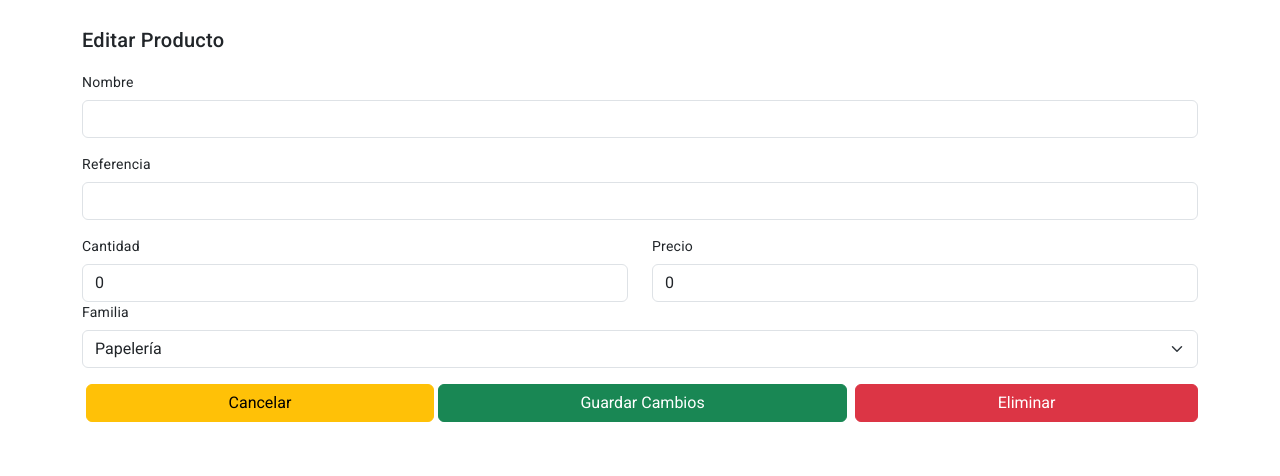
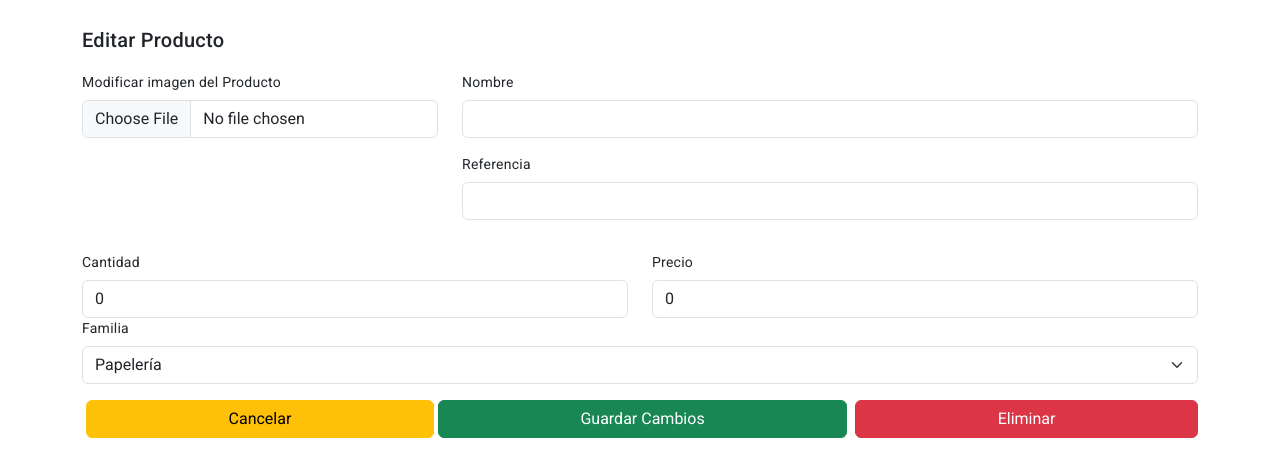
Before and after one commit to Tabuusito/MarketMate-frontend, an Angular app: page /inventario/editar/1 in a window 1280 px wide. Shown: the top 476 px of the page. Built offline with nearby package versions, Linux system fonts and the light colour scheme; no server answers.

Commit message:
Quinta iteración

```diff
--- a/src/app/modelos/productos.interface.ts
+++ b/src/app/modelos/productos.interface.ts
@@ -5,5 +5,6 @@ export interface ProductosI{
     cantidad:number;
     precio:number;
     familia:string;
+    imagen:string
 
 }
--- a/src/app/servicios/inventario.service.ts
+++ b/src/app/servicios/inventario.service.ts
@@ -40,4 +40,13 @@ export class InventarioService {
   createProduct(productData: ProductosI){
     return this.http.post<ProductosI>(this.url, productData);
   }
+
+  updateProductImage(id: number, file: File) {
+    let direccion = `${this.url}${id}/imagen`;
+    console.log(direccion);
+    let formData: FormData = new FormData();
+    formData.append('file', file, file.name);
+
+    return this.http.post<any>(direccion, formData);
+  }
 }
--- a/src/app/vistas/crear-producto/crear-producto.component.ts
+++ b/src/app/vistas/crear-producto/crear-producto.component.ts
@@ -19,7 +19,8 @@ export class CrearProductoComponent {
     cantidad: 0,
     precio: 0,
     familia: '',
-    id: 0
+    id: 0,
+    imagen:''
   }
 
   constructor(private router: Router, private service: InventarioService) {}
--- a/src/app/vistas/editar-producto/editar-producto.component.html
+++ b/src/app/vistas/editar-producto/editar-producto.component.html
@@ -1,6 +1,16 @@
 <div class="container mt-4">
     <h2>Editar Producto</h2>
     <form (ngSubmit)="editProduct()">
+        <div class="row mb-3">
+            <div class="col-4">
+                <label for="imagenProducto" class="form-label">Modificar imagen del Producto</label>
+                <input type="file" class="form-control" id="imagenProducto" accept="image/jpeg, image/png" (change)="onFileSelected($event)" name="imagen">
+
+
+                <img [src]="'http://localhost:8080/uploads/' + producto.imagen" class="img-fluid mt-2" alt="Imagen del Producto" *ngIf="producto.imagen">
+
+            </div>
+            <div class="col-8">
                 <div class="mb-3">
                     <label for="nombreProducto" class="form-label">Nombre</label>
                     <input type="text" class="form-control" id="nombreProducto" [(ngModel)]="producto.nombre" name="nombre">
@@ -8,6 +18,8 @@
                 <div class="mb-3">
                     <label for="referenciaProducto" class="form-label">Referencia</label>
                     <input type="text" class="form-control" id="referenciaProducto" [(ngModel)]="producto.referencia" name="referencia">
+                </div>
+            </div>
         </div>
         <div class="row">
             <div class="col">
--- a/src/app/vistas/editar-producto/editar-producto.component.ts
+++ b/src/app/vistas/editar-producto/editar-producto.component.ts
@@ -3,11 +3,12 @@ import { ActivatedRoute, Router } from '@angular/router';
 import { FormsModule } from '@angular/forms';
 import { ProductosI } from '../../modelos/productos.interface';
 import { InventarioService } from '../../servicios/inventario.service';
+import { CommonModule } from '@angular/common';
 
 @Component({
   selector: 'app-editar-producto',
   standalone: true,
-  imports: [FormsModule],
+  imports: [FormsModule, CommonModule],
   templateUrl: './editar-producto.component.html',
   styleUrl: './editar-producto.component.css'
 })
@@ -19,7 +20,8 @@ export class EditarProductoComponent implements OnInit{
     cantidad: 0,
     precio: 0,
     familia: 'papeleria',
-    id: 0
+    id: 0,
+    imagen: ''
   }
 
   constructor(private route: ActivatedRoute,
@@ -89,4 +91,31 @@ export class EditarProductoComponent implements OnInit{
            producto.precio >= 0 &&
            producto.familia.trim() !== '';
   }
+
+  onFileSelected(event: Event): void {
+    const input = event.target as HTMLInputElement;
+    if (input && input.files && input.files.length) {
+        const file: File = input.files[0];
+        if (file.type === 'image/jpeg' || file.type === 'image/png') {
+            this.service.updateProductImage(this.producto.id, file).subscribe(
+                response => {
+                    console.log('Imagen actualizada con éxito', response);
+                    this.producto.imagen = response.imagen + `?timestamp=${new Date().getTime()}`; // Agregamos timestamp para evitar el cache del navegador
+                },
+                error => {
+                    console.error('Error al actualizar la imagen', error);
+                    alert('Error al actualizar la imagen. Por favor, inténtalo de nuevo.');
+                }
+            );
+        } else {
+            alert('El archivo proporcionado no es válido. Por favor, selecciona un archivo de imagen en formato JPG, JPEG o PNG.');
+        }
+    } else {
+        console.log('No se ha seleccionado ningún archivo');
+    }
 }
+
+
+
+
+}
--- a/src/app/vistas/grafico-ingresos-anuales/grafico-ingresos-anuales.component.html
+++ b/src/app/vistas/grafico-ingresos-anuales/grafico-ingresos-anuales.component.html
@@ -1,11 +1,11 @@
 <head>
-    <title>Ingresos Anuales</title>
+    <title>Ingresos Mensuales</title>
   </head>
   <app-header></app-header>
   <router-outlet></router-outlet>
   <body class="container mt-5">
 
-    <h1 class="mb-4">Ingresos Anuales</h1>
+    <h1 class="mb-4">Ingresos Mensuales</h1>
 
     <div>
         <div class="form-group">
--- a/src/app/vistas/graficos/graficos.component.html
+++ b/src/app/vistas/graficos/graficos.component.html
@@ -7,7 +7,7 @@
             <button type="button" class="btn btn-primary btn-lg" (click)="redirectFamiliaProductos()">Familia de Productos</button>
         </div>
         <div class="col-2 text-center">
-            <button type="button" class="btn btn-primary btn-lg" (click)="redirectIngresosAnuales()">Ingresos Anuales</button>
+            <button type="button" class="btn btn-primary btn-lg" (click)="redirectIngresosAnuales()">Ingresos Mensuales</button>
         </div>
     </div>
     <div class="row justify-content-center mt-3">
```
Lines whose indentation alone changed are shown as unchanged.
